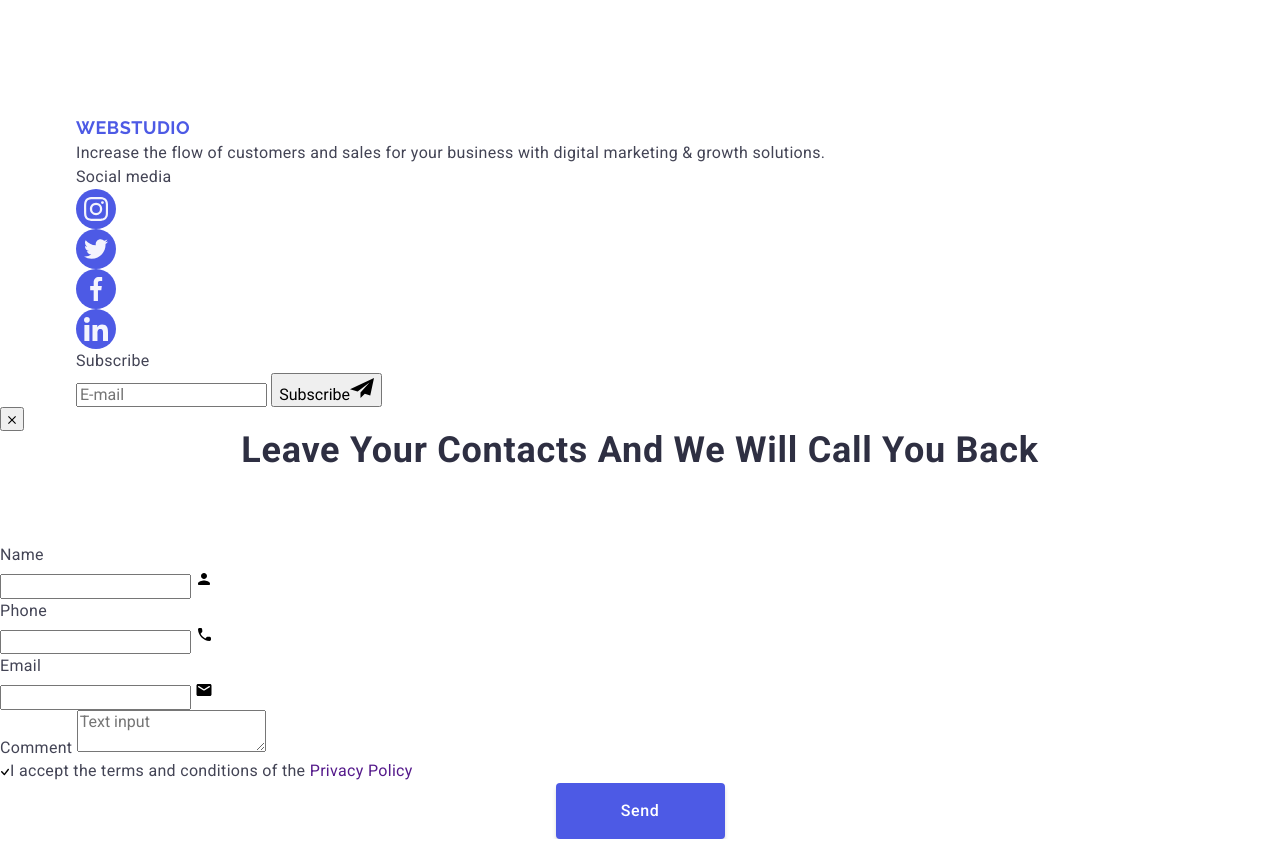
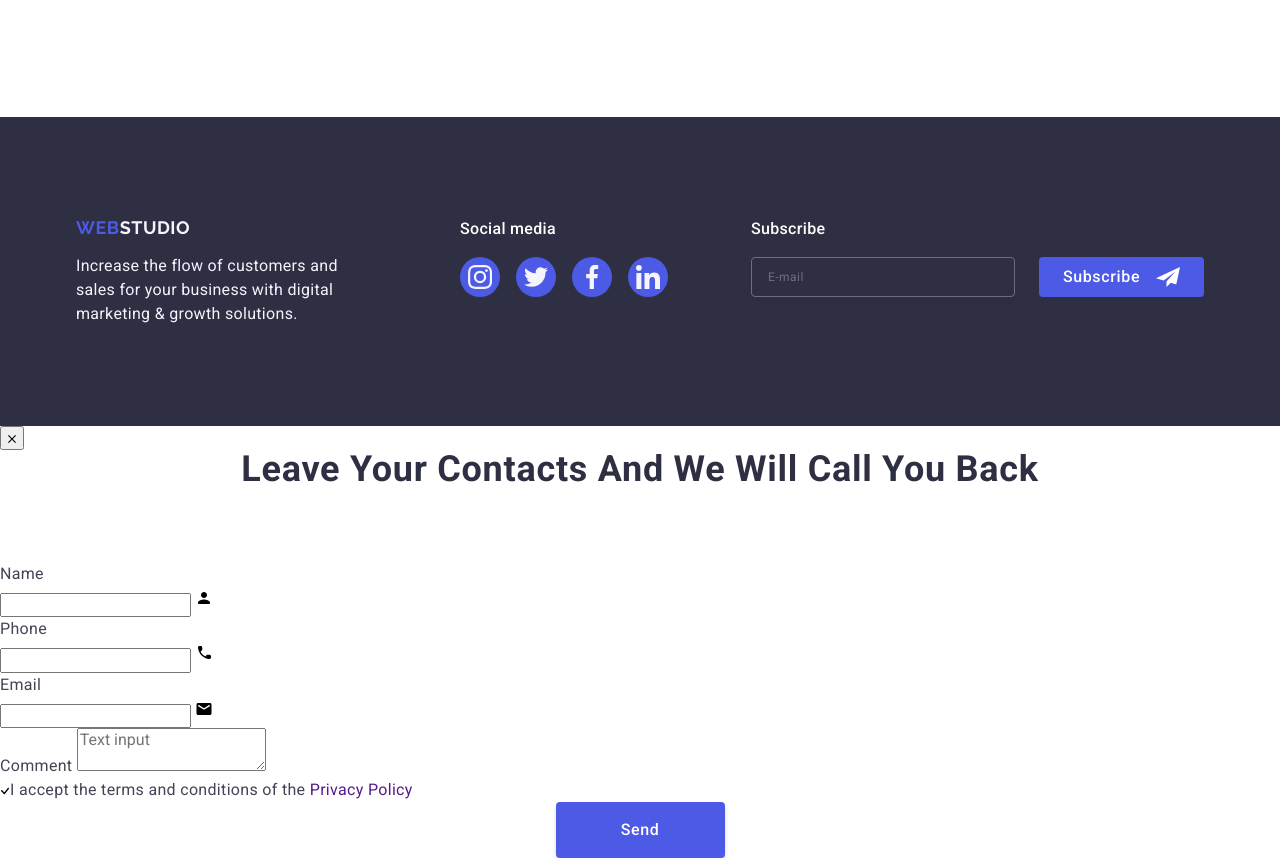
Before and after one commit to viktoria-ep/goit-markup-hw-06, a plain HTML site: page index.html in a window 1280 px wide. Shown: the part 3042-3900 px from the top of the page. Drawn offline with nearby package versions, Linux system fonts and the light colour scheme.

Commit message:
add css footer

```diff
--- a/css/styles-old.css
+++ b/css/styles-old.css
@@ -1,130 +1,3 @@
-/* ====== Footer ====== */
-
-.footer {
-  background-color: #2e2f42;
-  padding: 96px 0;
-  /* padding: 100px 0; */
-}
-
-.container.footer-list {
-  width: 100%;
-  display: flex;
-  flex-wrap: wrap;
-  gap: 72px;
-  align-items: center;
-  justify-content: center;
-  /* align-items: baseline; */
-}
-
-.footer-item {
-  text-align: center;
-  /* margin-right: 120px; */
-}
-
-.footer-logo {
-  display: inline-block;
-  margin: 0 auto;
-  /* margin-bottom: 16px; */
-}
-
-.footer-logo-accent {
-  color: #f4f4fd;
-}
-
-.footer-text {
-  font-weight: 400;
-  font-size: 16px;
-  line-height: 1.5;
-  letter-spacing: 0.02em;
-  color: #f4f4fd;
-  margin-top: 16px;
-  text-align: left;
-  /* max-width: 264px; */
-}
-
-.footer-social-text {
-  font-weight: 500;
-  font-size: 16px;
-  line-height: 1.5;
-  color: #fff;
-  margin-bottom: 16px;
-  text-align: center;
-}
-
-.list-social {
-  gap: 16px;
-}
-
-.footer-social-link:hover,
-.footer-social-link:focus {
-  background-color: #31d0aa;
-}
-
-.footer-form-item {
-  /* margin-left: auto; */
-}
-
-.footer-form {
-  display: flex;
-  flex-wrap: wrap;
-  justify-content: center;
-  gap: 16px;
-  /* gap: 24px; */
-}
-
-.email-input {
-  min-width: 288px;
-  /* min-width: 264px; */
-  height: 40px;
-  border: 1px solid #fff;
-  background-color: transparent;
-  font-size: 12px;
-  line-height: 2;
-  letter-spacing: 0.04em;
-  padding-left: 16px;
-  box-shadow: 0 4px 4px 0 rgba(0, 0, 0, 0.15);
-  border-radius: 4px;
-  opacity: 0.3;
-  color: #fff;
-  outline: transparent;
-}
-
-.email-input::placeholder {
-  color: #fff;
-}
-
-.email-input:focus {
-  border-color: #31d0aa;
-}
-
-.subscribe-btn {
-  min-width: 165px;
-  height: 40px;
-  display: flex;
-  justify-content: center;
-  align-items: center;
-  font-family: "Roboto", sans-serif;
-  font-size: 16px;
-  font-weight: 500;
-  line-height: 1.5;
-  letter-spacing: 0.04em;
-  color: #ffffff;
-  cursor: pointer;
-  background-color: #4d5ae5;
-  border: none;
-  border-radius: 4px;
-}
-
-.subscribe-btn:hover,
-.subscribe-btn:focus {
-  background-color: #31d0aa;
-}
-
-.icon-airplane {
-  fill: #fff;
-  margin-left: 16px;
-}
-
 /* ====== Backdrop ====== */
 
 .backdrop {
--- a/css/styles.css
+++ b/css/styles.css
@@ -475,8 +475,8 @@ p {
 }
 
 .section-heading {
-  font-weight: 700px;
-  font-style: 36px;
+  font-weight: 700;
+  font-size: 36px;
   line-height: 1.11;
   letter-spacing: 0.02em;
   color: #2e2f42;
@@ -489,7 +489,7 @@ p {
 }
 
 .section-text {
-  font-weight: 500px;
+  font-weight: 500;
   font-size: 16px;
   line-height: 1.5;
   letter-spacing: 0.02em;
@@ -745,3 +745,167 @@ p {
       0 1px 1px 0 rgba(46, 47, 66, 0.16), 0 1px 6px 0 rgba(46, 47, 66, 0.08);
   }
 }
+
+/* footer  */
+
+.footer {
+  background-color: #2e2f42;
+  padding: 96px 0;
+}
+
+.container.footer-list {
+  display: flex;
+  flex-wrap: wrap;
+  gap: 72px;
+  align-items: center;
+  justify-content: center;
+}
+
+.footer-logo {
+  display: block;
+  margin: 0 auto;
+  text-align: center;
+}
+
+.footer-logo-accent {
+  color: #f4f4fd;
+}
+
+.footer-text {
+  font-weight: 400;
+  font-size: 16px;
+  line-height: 1.5;
+  letter-spacing: 0.02em;
+  color: #f4f4fd;
+  margin-top: 16px;
+  text-align: left;
+}
+
+.footer-social-text {
+  font-weight: 500;
+  font-size: 16px;
+  line-height: 1.5;
+  color: #fff;
+  margin-bottom: 16px;
+  text-align: center;
+}
+
+.footer-list-social {
+  display: flex;
+  gap: 16px;
+}
+
+.footer-social-item .social-link:hover,
+.footer-social-item .social-link:focus {
+  background-color: #31d0aa;
+}
+
+.footer-form {
+  display: flex;
+  flex-wrap: wrap;
+  justify-content: center;
+  gap: 16px;
+}
+
+.email-input {
+  min-width: 288px;
+  height: 40px;
+  border: 1px solid #fff;
+  background-color: transparent;
+  font-size: 12px;
+  line-height: 2;
+  letter-spacing: 0.04em;
+  padding-left: 16px;
+  box-shadow: 0 4px 4px 0 rgba(0, 0, 0, 0.15);
+  border-radius: 4px;
+  opacity: 0.3;
+  color: #fff;
+  outline: transparent;
+}
+
+.email-input::placeholder {
+  color: #fff;
+}
+
+.email-input:focus {
+  border-color: #31d0aa;
+}
+
+.subscribe-btn {
+  min-width: 165px;
+  height: 40px;
+  display: flex;
+  justify-content: center;
+  align-items: center;
+  font-family: "Roboto", sans-serif;
+  font-size: 16px;
+  font-weight: 500;
+  line-height: 1.5;
+  letter-spacing: 0.04em;
+  color: #ffffff;
+  cursor: pointer;
+  background-color: #4d5ae5;
+  border: none;
+  border-radius: 4px;
+}
+
+.subscribe-btn:hover,
+.subscribe-btn:focus {
+  background-color: #31d0aa;
+}
+
+.icon-airplane {
+  fill: #fff;
+  margin-left: 16px;
+}
+
+@media screen and (min-width: 768px) {
+  .container.footer-list {
+    padding: 0 108px;
+    align-items: start;
+    justify-content: start;
+    gap: 72px 24px;
+  }
+
+  .footer-logo {
+    margin-bottom: 16px;
+    text-align: left;
+  }
+
+  .footer-text {
+    max-width: 264px;
+  }
+
+  .footer-social-text {
+    text-align: left;
+  }
+
+  .email-input {
+    min-width: 264px;
+  }
+
+  .footer-form {
+    text-align: left;
+    gap: 24px;
+  }
+}
+
+@media screen and (min-width: 1158px) {
+  .footer {
+    padding: 100px 0;
+  }
+
+  .container.footer-list {
+    padding: 0 15px;
+    align-items: baseline;
+    gap: 0;
+  }
+
+  .footer-item {
+    margin-right: 120px;
+  }
+
+  .footer-form-item {
+    margin-left: auto;
+  }
+}
```
